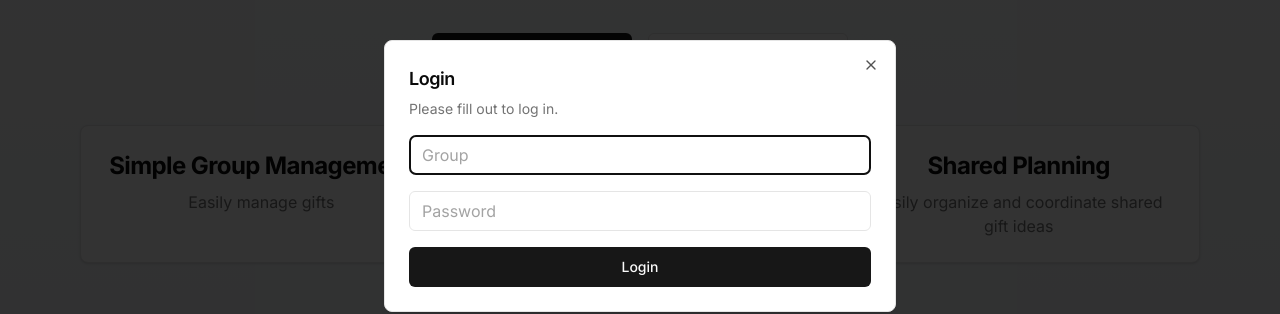
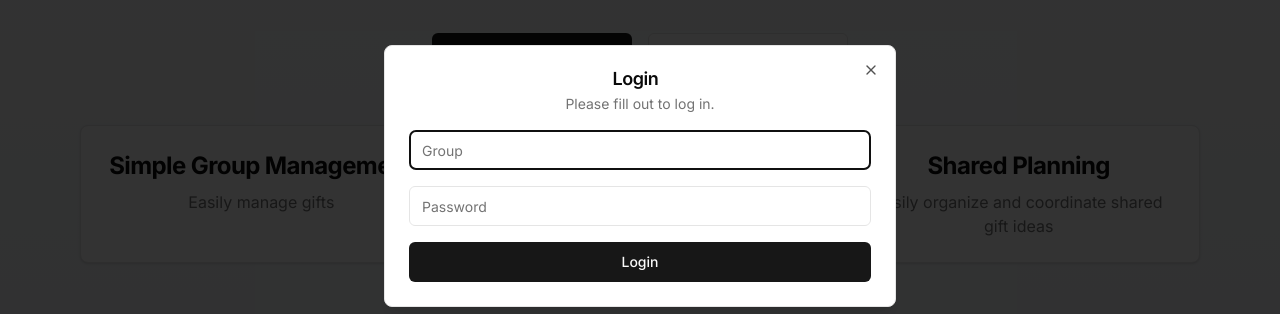
Before and after one commit to jsbase/gifthub, a Next.js app: page /en in a window 1280 px wide. Both pictures are taken after a click on the button "Login". Shown: the part 224-538 px from the top of the page. Built offline with nearby package versions, Linux system fonts and the light colour scheme; no server answers.

Commit message:
Fix input classes and dialog headlines

```diff
--- a/app/globals.css
+++ b/app/globals.css
@@ -8,6 +8,15 @@
   }
   body {
     @apply bg-background text-foreground;
+  }
+  /* Gemeinsame Stile für Input und Textarea */
+  input,
+  textarea {
+    @apply text-sm text-foreground;
+  }
+  input::placeholder,
+  textarea::placeholder {
+    @apply text-sm text-muted-foreground;
   }
 }
 
--- a/components/auth-buttons.tsx
+++ b/components/auth-buttons.tsx
@@ -104,7 +104,6 @@ export function AuthButtons({ dict }: { dict: Translations }) {
                 id="groupName"
                 placeholder={dict.groupName}
                 required
-                className="xs:text-base"
               />
             </div>
             <div className="space-y-2">
@@ -117,7 +116,6 @@ export function AuthButtons({ dict }: { dict: Translations }) {
                 type="password"
                 placeholder={dict.enterPassword}
                 required
-                className="xs:text-base"
               />
             </div>
             <Button
@@ -162,7 +160,6 @@ export function AuthButtons({ dict }: { dict: Translations }) {
                 id="newGroupName"
                 placeholder={dict.groupName}
                 required
-                className="xs:text-base"
               />
             </div>
             <div className="space-y-2">
@@ -175,7 +172,6 @@ export function AuthButtons({ dict }: { dict: Translations }) {
                 type="password"
                 placeholder={dict.enterPassword}
                 required
-                className="xs:text-base"
               />
             </div>
             <div className="space-y-2">
@@ -188,7 +184,6 @@ export function AuthButtons({ dict }: { dict: Translations }) {
                 type="password"
                 placeholder={dict.confirmPassword}
                 required
-                className="xs:text-base"
               />
             </div>
             <Button
--- a/components/member-gifts-dialog.tsx
+++ b/components/member-gifts-dialog.tsx
@@ -294,7 +294,6 @@ export function MemberGiftsDialog({
                   name="title"
                   placeholder={dict.enterGiftTitle}
                   required
-                  className="xs:text-sm"
                 />
               </div>
 
@@ -309,7 +308,6 @@ export function MemberGiftsDialog({
                   id="description"
                   name="description"
                   placeholder={`${dict.enterDescription} (${dict.optional})`}
-                  className="xs:text-sm"
                   rows={3}
                 />
               </div>
@@ -326,7 +324,6 @@ export function MemberGiftsDialog({
                   name="url"
                   type="url"
                   placeholder={`${dict.enterUrl} (${dict.optional})`}
-                  className="xs:text-sm"
                 />
               </div>
 
--- a/components/ui/dialog.tsx
+++ b/components/ui/dialog.tsx
@@ -118,7 +118,6 @@ const DialogHeader = ({
       "flex-col",
       "space-y-1.5",
       "text-center",
-      "sm:text-left",
       "xs:space-y-1",
       "xs:pt-0 sm:pt-0",
       className
@@ -157,8 +156,8 @@ const DialogTitle = React.forwardRef<
       "font-semibold",
       "leading-none",
       "tracking-tight",
-      "xs:text-base",
-      "sm:text-lg",
+      "xs:max-w-[95%]",
+      "max-w-[98%]",
       className
     )}
     {...props}
```
